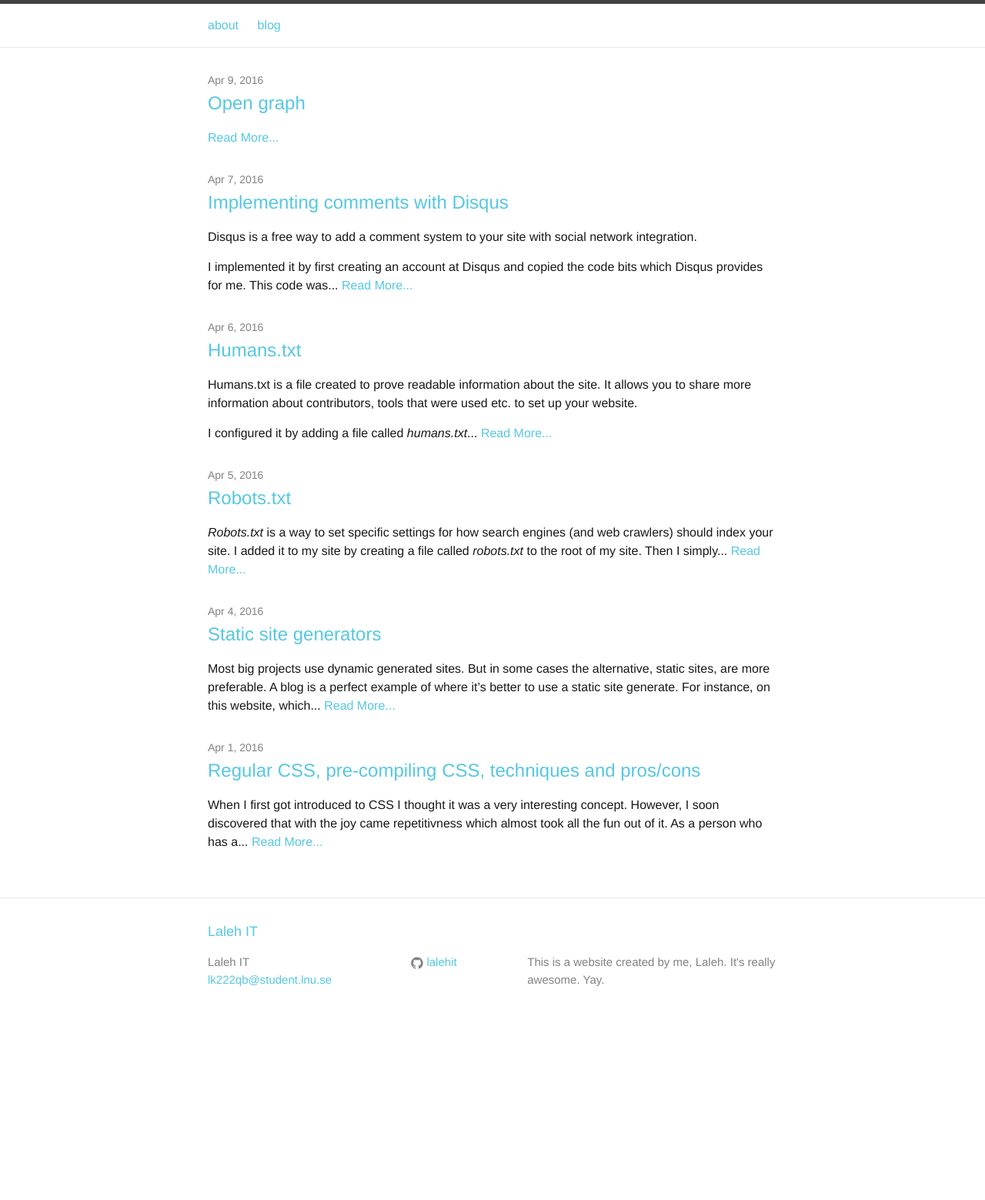
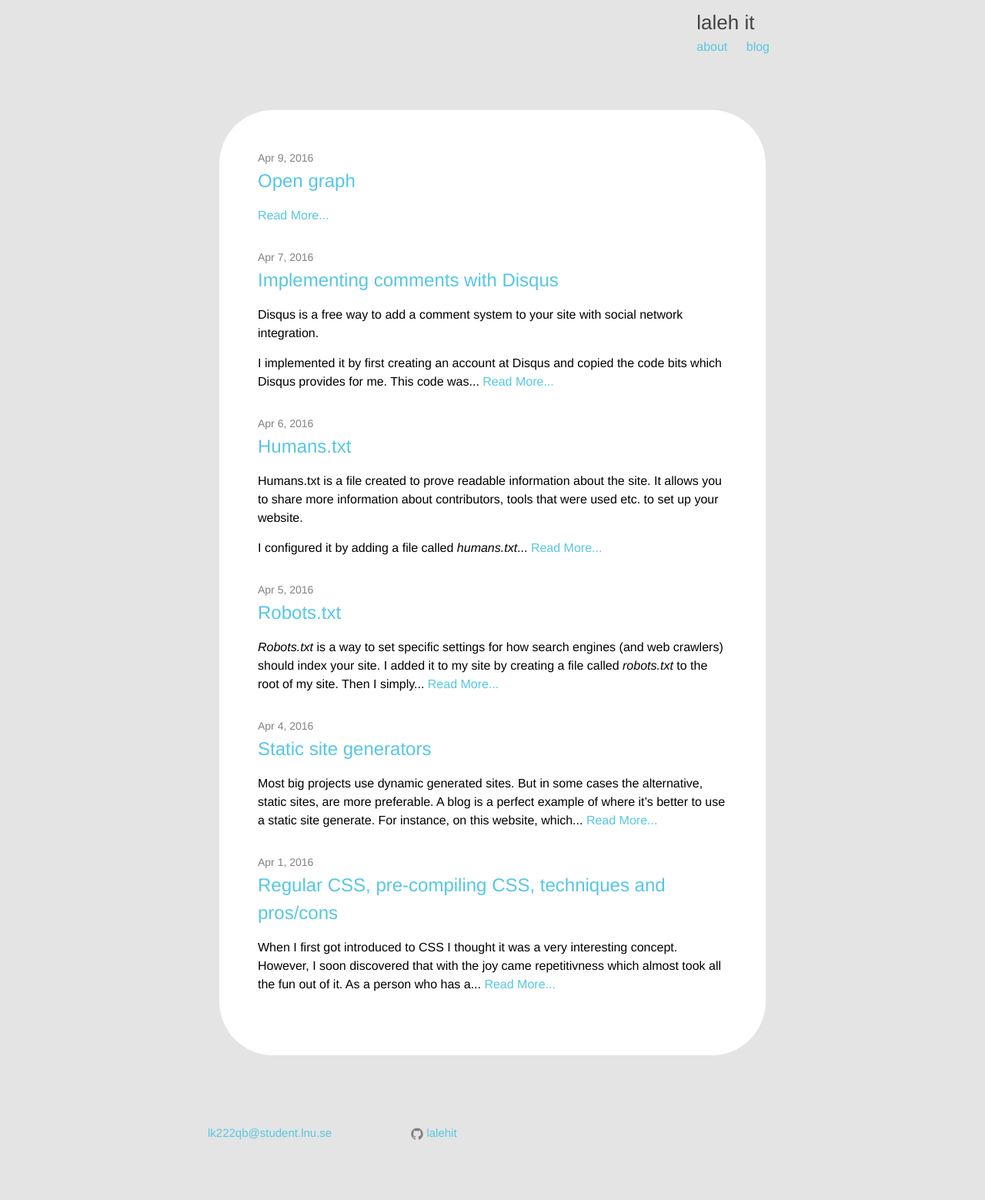
Before and after one commit to lalehIT/lalehIT.github.io, a Jekyll site: the page built from index.html, in a window 1280 px wide. Shown: the whole page at 77% size. Built offline with Jekyll 4.4.1, drawn with Linux system fonts in a browser that asks for light colours; the list of posts is cut into pages by our own code; comment, search, counter and statistics services are not loaded; before the commit the page ends 1344 px from its top, so only the background shows below that.

Commit message:
Finished up some layout changes

```diff
--- a/_config.yml
+++ b/_config.yml
@@ -7,11 +7,5 @@ baseurl: "" # the subpath of your site, e.g. /blog/
 url: "http://lalehit.github.io/"
 github_username:  lalehit
 
-# Pagination
-paginate: 5
-
-gems:
-
-
 # Build settings
 markdown: kramdown
--- a/_includes/footer.html
+++ b/_includes/footer.html
@@ -2,17 +2,14 @@
 
   <div class="wrapper">
 
-    <h2 class="footer-heading">{{ site.title }}</h2>
-
     <div class="footer-col-wrapper">
       <div class="footer-col  footer-col-1">
         <ul class="contact-list">
-          <li>{{ site.title }}</li>
           <li><a href="mailto:{{ site.email }}">{{ site.email }}</a></li>
         </ul>
       </div>
 
-      <div class="footer-col  footer-col-2">
+      <div class="footer-col">
         <ul class="social-media-list">
           {% if site.github_username %}
           <li>
@@ -44,10 +41,6 @@
           {% endif %}
         </ul>
       </div>
-
-      <div class="footer-col  footer-col-3">
-        <p class="text">{{ site.description }}</p>
-      </div>
     </div>
 
   </div>
--- a/_includes/header.html
+++ b/_includes/header.html
@@ -1,8 +1,8 @@
 <header class="site-header">
-
   <div class="wrapper">
 
     <nav class="site-nav">
+        <a class="site-title" href="{{ site.baseurl }}/">{{ site.title }}</a>
       <a href="#" class="menu-icon">
         <svg viewBox="0 0 18 15">
           <path fill="#424242" d="M18,1.484c0,0.82-0.665,1.484-1.484,1.484H1.484C0.665,2.969,0,2.304,0,1.484l0,0C0,0.665,0.665,0,1.484,0 h15.031C17.335,0,18,0.665,18,1.484L18,1.484z"/>
--- a/_layouts/page.html
+++ b/_layouts/page.html
@@ -4,7 +4,6 @@ layout: default
 <div class="post">
 
   <header class="post-header">
-    <h1 class="post-title">{{ page.title }}</h1>
   </header>
 
   <article class="post-content">
--- a/_sass/_layout.scss
+++ b/_sass/_layout.scss
@@ -2,21 +2,15 @@
  * Site header
  */
 .site-header {
-    border-top: 5px solid $grey-color-dark;
-    border-bottom: 1px solid $grey-color-light;
-    min-height: 46px;
-    background-color: white;
+    min-height: 20px;
 
     // Positioning context for the mobile navigation icon
     position: relative;
 }
 
 .site-title {
-    font-size: 16px;
-    line-height: 56px;
-    letter-spacing: -1px;
-    margin-bottom: 0;
-    float: left;
+    font-size: 26px;
+    text-transform: lowercase;
 
     &,
     &:visited {
@@ -25,8 +19,11 @@
 }
 
 .site-nav {
-    line-height: 56px;
     text-transform: lowercase;
+    list-style: none;
+    float: right;
+    margin: 5px;
+    padding: 5px;
 
     .menu-icon {
         display: none;
@@ -93,8 +90,9 @@
  * Site footer
  */
 .site-footer {
-    border-top: 1px solid $grey-color-light;
     padding: $spacing-unit 0;
+    margin: 15px;
+    list-style: none;
 }
 
 .footer-heading {
@@ -164,6 +162,8 @@
  */
 .page-content {
     padding: $spacing-unit 0;
+    margin: 15px;
+    list-style: none;
 }
 
 .page-heading {
@@ -171,8 +171,11 @@
 }
 
 .post-list {
-    margin-left: 0;
+    margin: 15px;
     list-style: none;
+    background-color: white;
+    border-radius: 70px;
+    padding: 50px;
 
     > li {
         margin-bottom: $spacing-unit;
@@ -196,7 +199,6 @@
  */
 .post-header {
     margin-bottom: $spacing-unit;
-
 }
 
 .post-title {
@@ -212,6 +214,9 @@
 
 .post-content {
     margin-bottom: $spacing-unit;
+    background-color: white;
+    border-radius: 70px;
+    padding: 50px;
 
     h2 {
         font-size: 32px;
--- a/css/main.scss
+++ b/css/main.scss
@@ -13,8 +13,8 @@ $base-line-height: 1.5;
 
 $spacing-unit:     30px;
 
-$text-color: #181818;
-$background-color: #ffffff;
+$text-color: 828282;
+$background-color: #e4e4e4;
 $brand-color: #56c7e2;
 
 $grey-color:       #828282;
```
Also changed, not shown: assets/images/bokeh.jpg (added).
